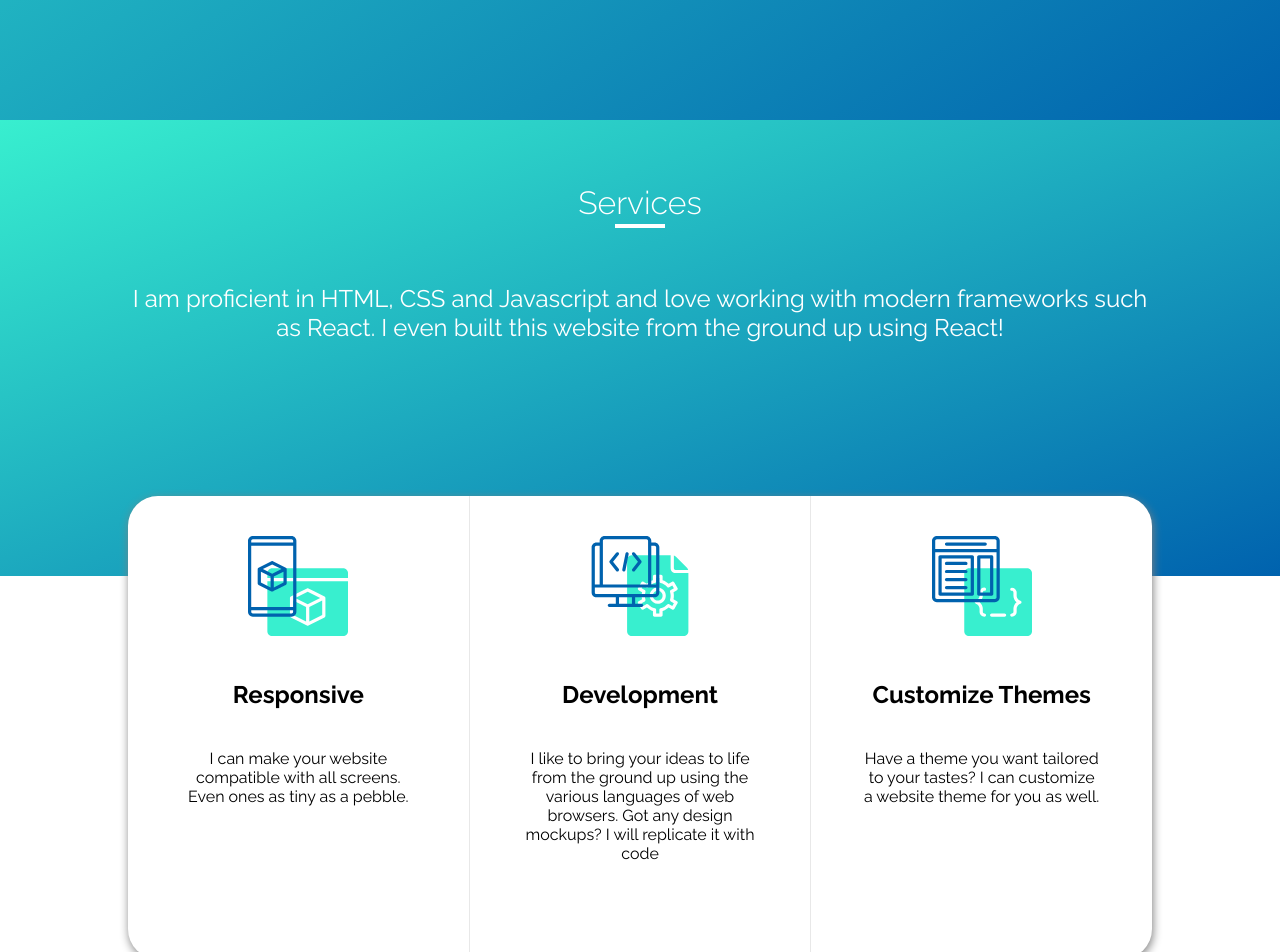
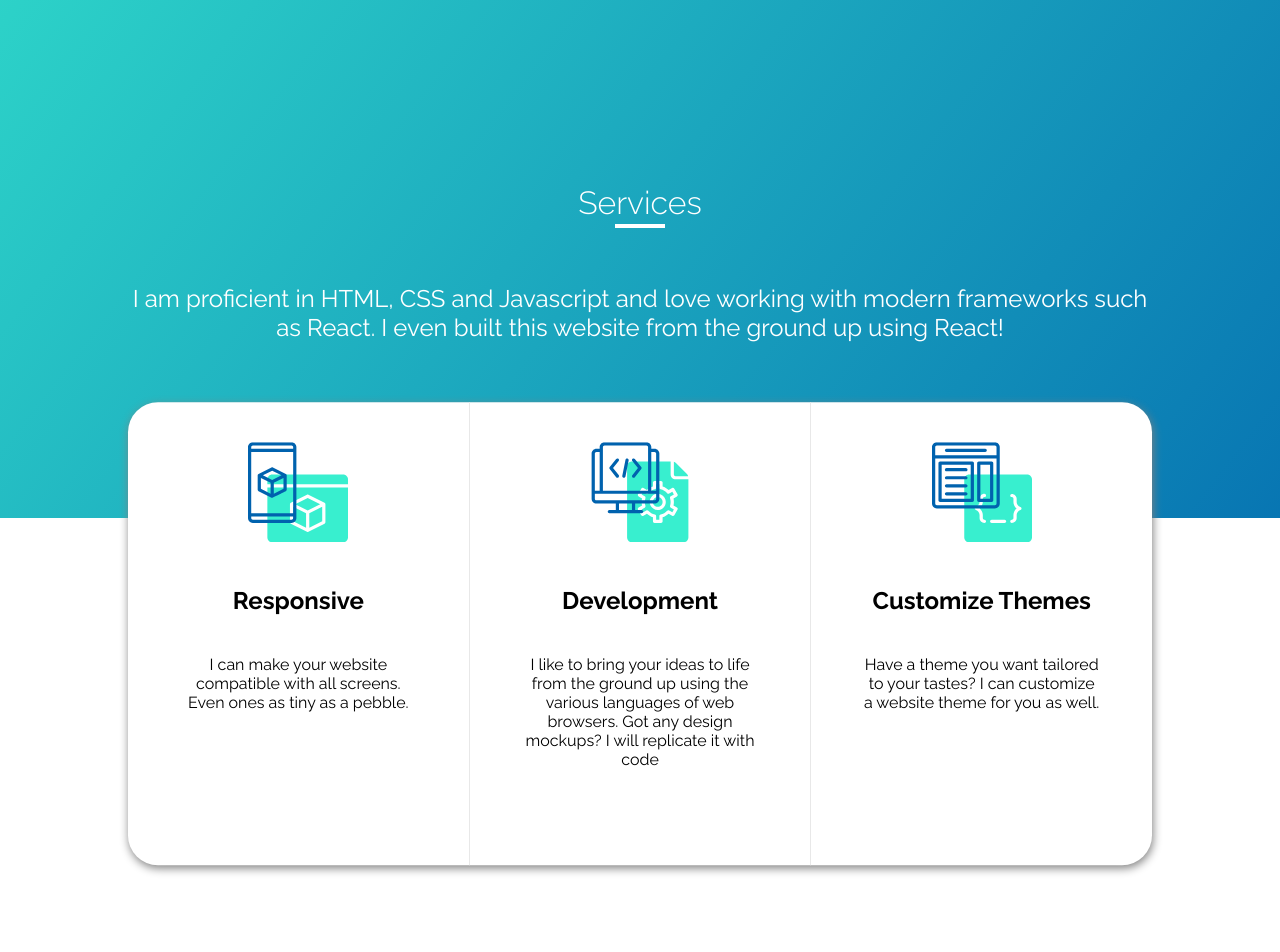
Before and after one commit to AbayomiE-T/my-website, a React (Create React App) app: page / in a window 1280 px wide. Shown: the part 680-1632 px from the top of the page. Built offline with nearby package versions, Linux system fonts and the light colour scheme.

Commit message:
Updated hoem page

```diff
--- a/src/components/Contact.js
+++ b/src/components/Contact.js
@@ -50,7 +50,7 @@ export default function Contact() {
                     </form>
                 </div>
             </section>
-            <footer>
+            <footer className="h-colour-2">
                 <a href="https://www.linkedin.com/in/abayomiadebowale/"><i className='fab fa-linkedin-in'></i></a>
                 <a href="https://github.com/AbayomiE-T?tab=repositories"><i className='fab fa-github'></i></a>
             </footer>
--- a/src/components/Home.js
+++ b/src/components/Home.js
@@ -12,6 +12,7 @@ export default function Home() {
     }, []);
     return (
         <Fragment>
+            <div className="wrap">
                 <section id="home">
 
                     <div className="slogan">
@@ -22,9 +23,12 @@ export default function Home() {
                     <Navbar />
                 </section>
                 <Services />
+            </div>
             <Portfolio />
+            <div className="wrap">
                 <About />
                 <Testimonials />
+            </div>
             <Contact />
         </Fragment>
     )
--- a/src/components/Services.js
+++ b/src/components/Services.js
@@ -8,13 +8,13 @@ export default function Services() {
     return (
         <>
             <section id="services">
-                <div className="h-colour-2">
+                <div>
                     <h1 className="heading" style={{ color: 'white' }}>Services</h1>
                     <div className="rule" style={{ backgroundColor: 'white' }}></div>
 
                     <p>I am proficient in HTML, CSS and Javascript and love working with modern frameworks such as React. I even built this website from the ground up using React!</p>
                 </div>
-
+                <div>
                     <div className="service-container">
                         <div className="service">
                             <img src={responsive} alt="" />
@@ -33,6 +33,7 @@ export default function Services() {
                             <p>Have a theme you want tailored to your tastes? I can customize a website theme for you as well.</p>
                         </div>
                     </div>
+                </div>
 
             </section>
         </>
--- a/src/components/Testimonials.js
+++ b/src/components/Testimonials.js
@@ -8,6 +8,7 @@ const Testimonials = () => {
                 <h1 className="heading">Testimonials</h1>
                 <div className="rule" style={{ backgroundColor: 'white' }}></div>
             </div>
+            <div>
                 <div className="testimonial-box">
                     <div className="t-box-item">
                         <img className="t-image" src={carrie} alt="" />
@@ -23,6 +24,7 @@ const Testimonials = () => {
                         </div>
                     </div>
                 </div>
+            </div>
         </section>
     )
 }
--- a/src/index.css
+++ b/src/index.css
@@ -21,6 +21,10 @@ body {
 
 .none{
   display: none;
+}
+
+.wrap{
+  background-image: linear-gradient(to bottom right, #38EFCF, #0062AE);
 }
 
 /* HIGHLIGHT COLOURS */
@@ -164,7 +168,6 @@ a{
 #home{
   height: 100vh;
   width: 100%;
-  background-image: linear-gradient(to bottom right, #38EFCF, #0062AE);
   color: white;
   position: relative;
 }
@@ -231,13 +234,7 @@ a{
 
 /* SERVICES SECTION START*/
 
-#services{
-  min-height: 100vh;
-}
-
 #services > div:nth-of-type(1){
-  background-image: linear-gradient(to bottom right, #38EFCF, #0062AE);
-  height: 25vh;
   padding-bottom: 16rem;
 }
 
@@ -250,10 +247,11 @@ a{
 }
 
 #services > div:nth-of-type(2){
-  min-height: 50vh;
+  background-color: white;
 }
 
 .service-container{
+  transform: translateY(-25%);
   width: 80%;
   box-shadow: 1px 3px 10px grey;
   background-color: white;
@@ -382,7 +380,6 @@ box-shadow: 1px 3px 10px grey;
 
 #about{
 min-height: 100vh;
-background-image: linear-gradient(to bottom right,  #38EFCF, #0062AE);
 padding-bottom: 8rem;
 }
 
@@ -458,8 +455,11 @@ div > .skill+ .skill{
 
 #testimonials > div:nth-of-type(1){
   color: white;
-  background-image: linear-gradient(to bottom right, #38EFCF, #0062AE );
   padding-bottom: 25rem;
+}
+
+#testimonials > div:nth-of-type(2){
+  background-color: white;
 }
 
 .testimonial-box{
@@ -552,13 +552,16 @@ textarea{
 .form-item-button{
   height: 100px;
   text-align: right;
+  margin-top: 24px;
+  position: relative;
+  left: 10px;
 }
 
 .form-button{
   height: 50%;
   width: 30%;
   background-color: white;
-  border: 2px solid #38EFCF;
+  border: 2px solid#0062AE;
   border-radius: 40px;
   background-color: white;
 }
@@ -566,7 +569,6 @@ textarea{
 footer{
   min-height: 8vh;
   width: 100%;
-  background-color: #38EFCF;
   display: flex;
   justify-content: center;
   align-items: center;
@@ -577,11 +579,15 @@ footer{
 }
 
 footer a{
-  display: inline-block;
+  display: flex;
+  height: 25px;
+  width: 25px;
   border: 2px solid white;
   border-radius: 50%;
   padding: 10px;
   cursor: pointer;
+  justify-content: center;
+  align-items: center;
   }
 
 footer > a + a {
@@ -597,23 +603,18 @@ footer i{
 
 footer a:hover{
   background-color: white;
-  transition: all 0.5s ease-out;
+  transition: all 0.25s ease-out;
 }
 
 footer a:hover i{
-  color: #38EFCF;
-  transition: all 0.5s ease-out;
+  color: #0062AE;
+  transition: all 0.25s ease-out;
 }
 
 .form-button:hover {
-  background-color: #38EFCF;
+  background-color:  #0062AE;
   color: white;
-  transition: all 0.5s ease-out;
-}
-
-.form-button:focus{
-  transform: scale(1,1);
-  transition: all 0.5s ease-out;
+  transition: all 0.25s ease-out;
 }
 
 /* END */
@@ -673,8 +674,13 @@ footer a:hover i{
 
 @media only screen and (max-width: 990px){
 
+  #services > div:nth-of-type(1){
+    padding-bottom: 20rem;
+  }
+
   .service-container{
     flex-direction: column;
+    transform: translateY(-12.5%);
   }
 
   .service-container > div{
@@ -741,9 +747,6 @@ footer a:hover i{
 }
 
 @media only screen and (max-width: 500px){
-  #services > div:nth-of-type(1){
-    padding-bottom: 25rem;
-  }
 
   .portfolio-container{
     display: block;
```
Lines whose indentation alone changed are shown as unchanged.
